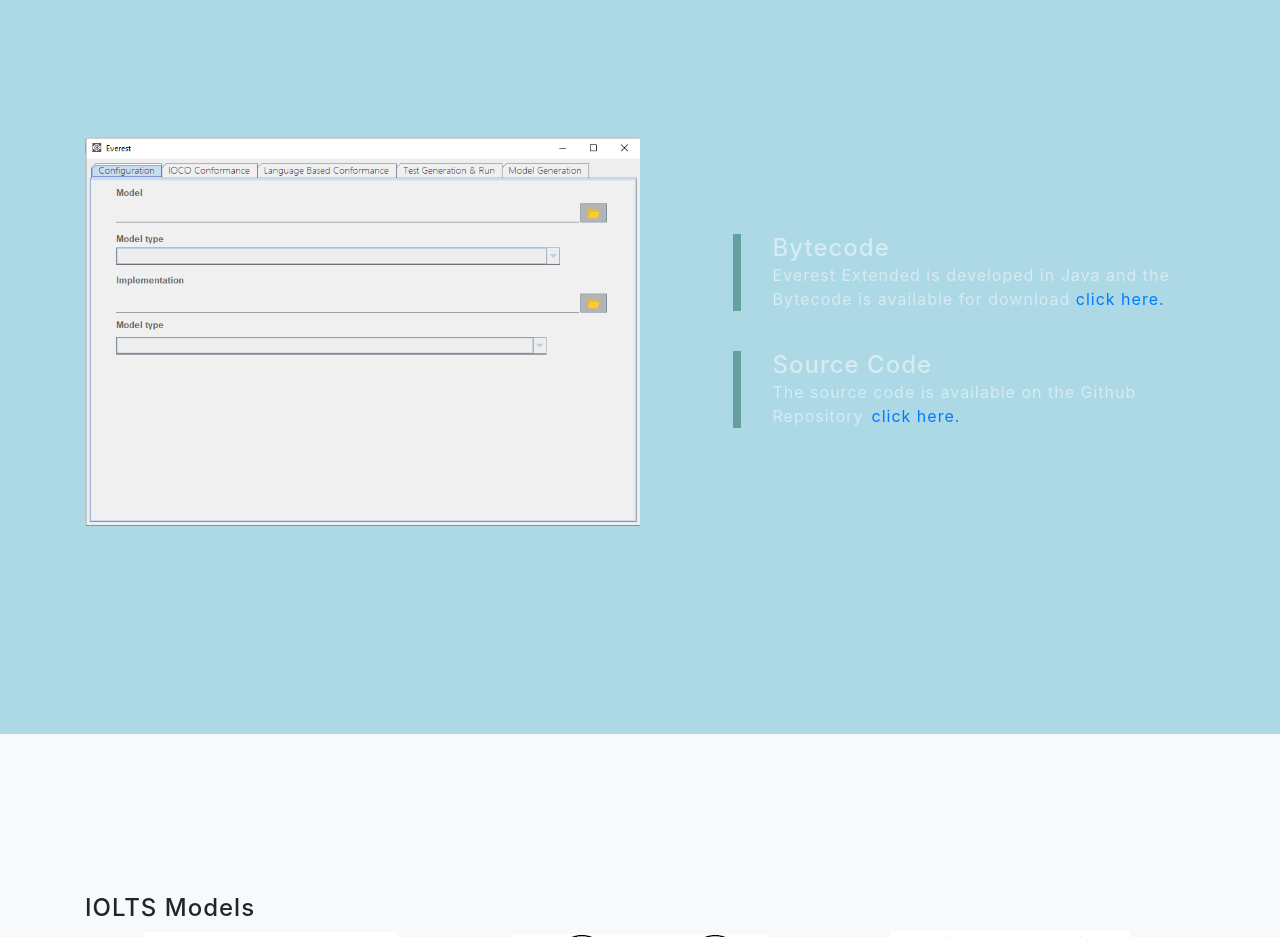
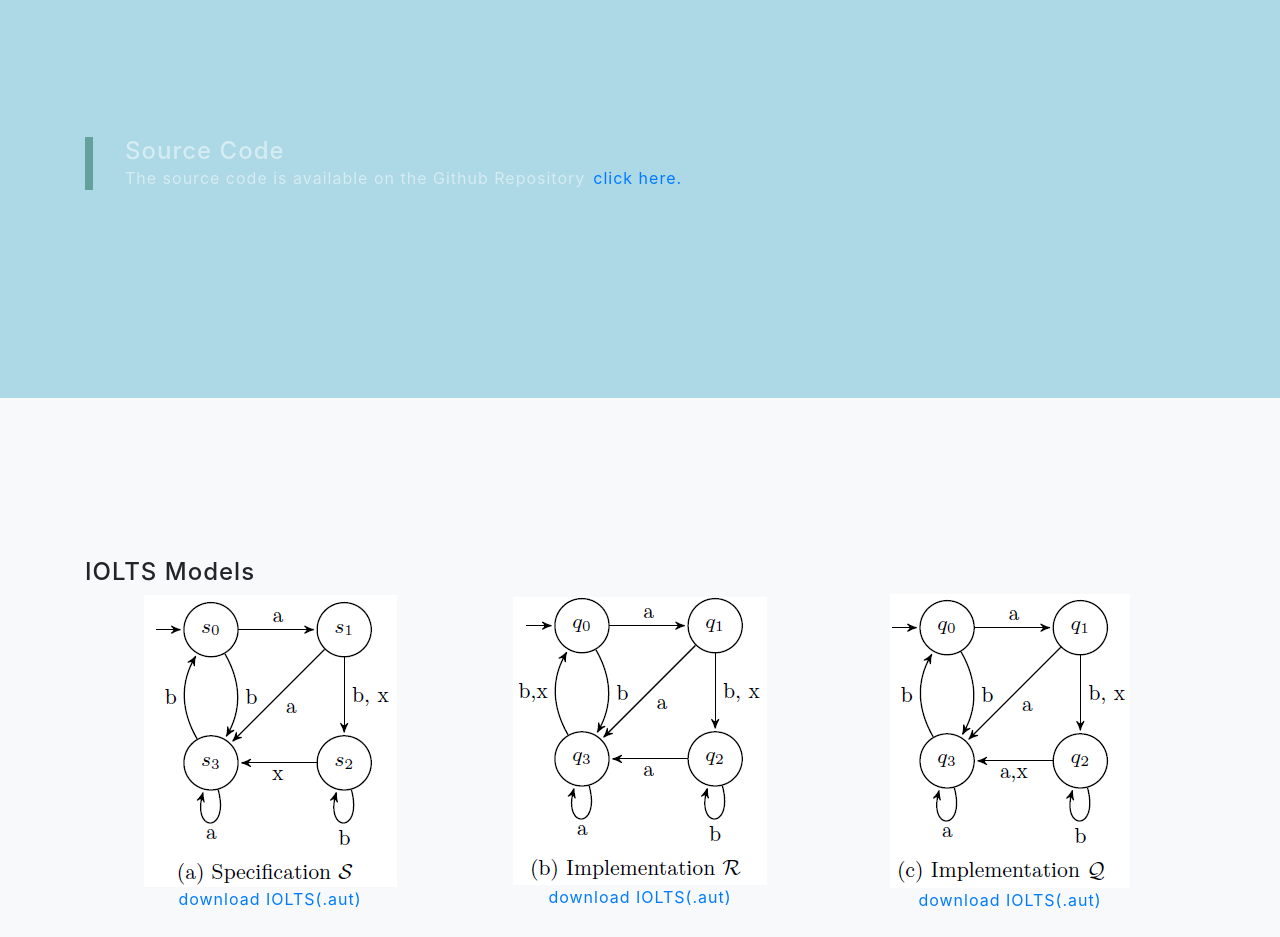
Before and after one commit to accepts-site/accepts-site.github.io, a website with bundled scripts: page index.html in a window 1280 px wide. Shown: the part 2680-3617 px from the top of the page. Built offline with nearby package versions, Linux system fonts and the light colour scheme.

Commit message:
Update index.html

```diff
--- a/index.html
+++ b/index.html
@@ -189,6 +189,7 @@
     </div>
 
 <!-- até a linha 285
+
     <div class="container">
       <div class="row align-items-center mb-4 mb-lg-5">
         <div class="col-xl-6 col-lg-6">
@@ -289,7 +290,9 @@
   <section id="download" class="projects-section bg-black">
     <div class="container">
       <div class="row align-items-center no-gutters mb-4 mb-lg-5">
-        <div class="col-xl-6 col-lg-7">
+
+<!--
+	<div class="col-xl-6 col-lg-7">
           <img class="img-fluid mb-3 mb-lg-0" src="img/viewConfig.PNG" alt="">
         </div>
 
@@ -301,11 +304,13 @@
             <p class="text-white-50 mb-0">Everest Extended is developed in Java and the Bytecode is available for download <a href="download/executable/ext-everest.jar">click here.</a> </p>
           </div>
 
+-->
+
 <div style="height: 30pt"></div>
 
           <div class="featured-text text-center text-lg-left">
             <h4 class="text-white-50 mb-0">Source Code</h4>
-            <p class="text-white-50 mb-0">The source code is available on the Github Repository<a target="_blank" href="https://github.com/adilsonbonifacio/Everest/tree/main/everest-ext/GeradorDeModelo" class="mx-2">click here.</a>  </p>
+            <p class="text-white-50 mb-0">The source code is available on the Github Repository<a target="_blank" href="https://github.com/adilsonbonifacio/VConf" class="mx-2">click here.</a>  </p>
           </div>
         </div>
 
```
